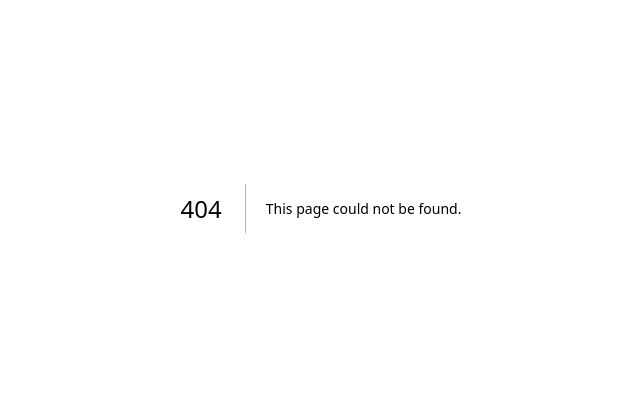
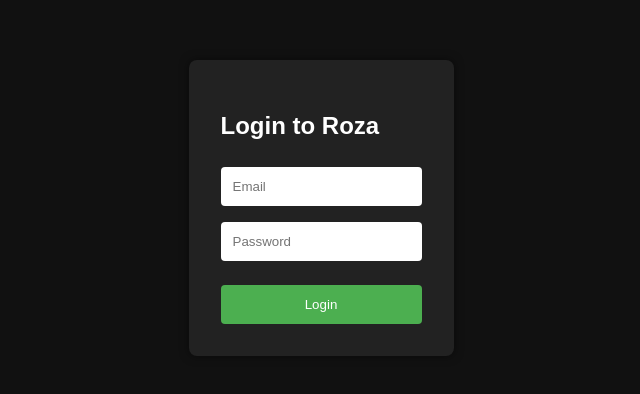
Before and after one commit to MrFord87/roza-FSG, a Next.js app: page /login in a window 1280 px wide. Before the commit this address had no page. Shown: the part 192-586 px from the top of the page, without its empty margins (319-959 px from the left). Built offline with nearby package versions, Linux system fonts and the light colour scheme.

Commit message:
Create login.js

```diff
--- /dev/null
+++ b/pages/login.js
@@ -0,0 +1,75 @@
+import { useState } from 'react';
+
+export default function Login() {
+  const [email, setEmail] = useState('');
+  const [password, setPassword] = useState('');
+
+  const handleSubmit = (e) => {
+    e.preventDefault();
+    // Placeholder for authentication logic
+    alert(`Logging in with:\nEmail: ${email}\nPassword: ${password}`);
+  };
+
+  return (
+    <div style={styles.container}>
+      <div style={styles.formContainer}>
+        <h2>Login to Roza</h2>
+        <form onSubmit={handleSubmit} style={styles.form}>
+          <input
+            type="email"
+            placeholder="Email"
+            value={email}
+            onChange={(e) => setEmail(e.target.value)}
+            style={styles.input}
+            required
+          />
+          <input
+            type="password"
+            placeholder="Password"
+            value={password}
+            onChange={(e) => setPassword(e.target.value)}
+            style={styles.input}
+            required
+          />
+          <button type="submit" style={styles.button}>Login</button>
+        </form>
+      </div>
+    </div>
+  );
+}
+
+const styles = {
+  container: {
+    display: 'flex',
+    height: '100vh',
+    justifyContent: 'center',
+    alignItems: 'center',
+    backgroundColor: '#111',
+    color: 'white',
+  },
+  formContainer: {
+    backgroundColor: '#222',
+    padding: '2rem',
+    borderRadius: '8px',
+    boxShadow: '0 0 10px rgba(0,0,0,0.5)',
+  },
+  form: {
+    display: 'flex',
+    flexDirection: 'column',
+  },
+  input: {
+    margin: '0.5rem 0',
+    padding: '0.75rem',
+    border: 'none',
+    borderRadius: '4px',
+  },
+  button: {
+    marginTop: '1rem',
+    padding: '0.75rem',
+    backgroundColor: '#4CAF50',
+    border: 'none',
+    borderRadius: '4px',
+    color: 'white',
+    cursor: 'pointer',
+  },
+};
```
